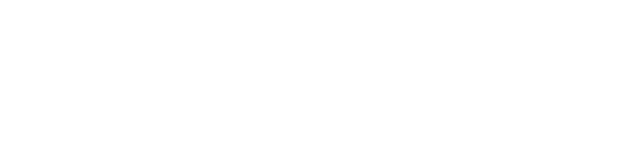
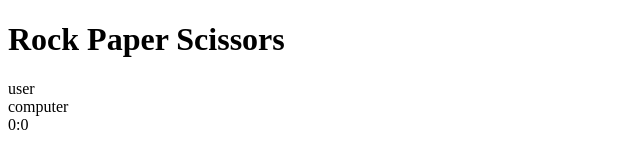
Before and after one commit to Imavicks/rockPaperScissors, a plain HTML site: page index.html in a window 1280 px wide. Shown: the whole page, without its empty margins (0-640 px from the left). Drawn offline with Linux system fonts and the light colour scheme.

Commit message:
create the score section

```diff
--- a/index.html
+++ b/index.html
@@ -7,6 +7,15 @@
     <link rel="stylesheet" href="style.css">
 </head>
 <body>
+    <header>
+        <h1>Rock Paper Scissors</h1>
+    </header>
+
+    <div class="scoreBoard">
+        <div id="userLabel" class="badge">user</div>
+        <div id="compLabel" class="badge">computer</div>
+        <span id="userScore">0</span>:<span id="compScore">0</span>
+    </div>
 
 
     <script src="script.js"></script>
```
